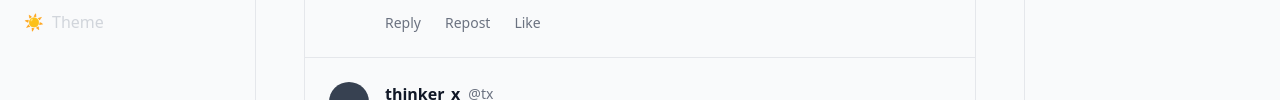
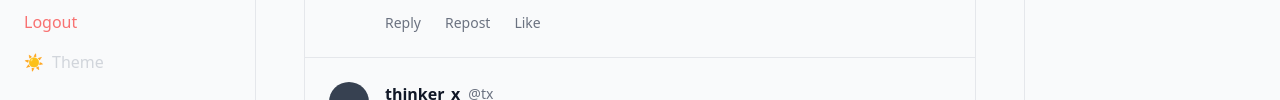
Before and after one commit to gagan2007jadaun/ZYNK, a website: page src/pages/feed.html in a window 1280 px wide. Shown: the part 278-378 px from the top of the page. Drawn offline with nearby package versions, Linux system fonts and the light colour scheme.

Commit message:
Add Logout button to Feed sidebar

```diff
--- a/src/pages/feed.html
+++ b/src/pages/feed.html
@@ -39,6 +39,7 @@
       <a class="block hover:text-zynk">Profile</a>
       <a class="block hover:text-zynk">Settings</a>
       <a class="block hover:text-zynk cursor-pointer">Settings</a>
+      <a href="auth.html" class="block hover:text-red-500 cursor-pointer transition text-red-400">Logout</a>
       <button id="themeToggle" class="flex items-center gap-2 hover:text-zynk transition mt-4">
         <span id="themeIcon">🌙</span>
         <span>Theme</span>
```
